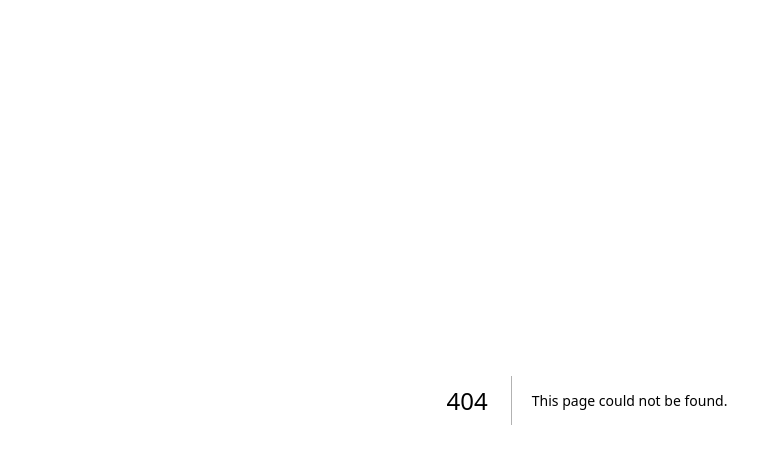
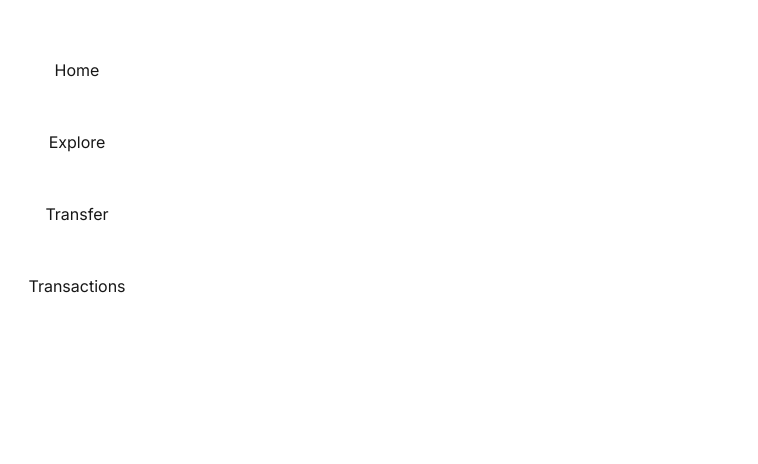
Before and after one commit to shreyaakalra/Vortex, a Next.js app in the folder apps/user-app/: page /dashboard/home in a window 1280 px wide. Before the commit this address had no page. Shown: the top 464 px of the page, without its empty margins (53-811 px from the left). Built offline with nearby package versions, Linux system fonts and the light colour scheme.

Commit message:
basic dashboard structure

```diff
--- /dev/null
+++ b/apps/user-app/app/dashboard/explore/page.tsx
@@ -0,0 +1,7 @@
+export default function ExplorePage(){
+    return(
+        <div>
+            Explore
+        </div>
+    )
+}
--- /dev/null
+++ b/apps/user-app/app/dashboard/home/page.tsx
@@ -0,0 +1,24 @@
+// this is home
+
+import Link from "next/link";
+
+export default function Home(){
+    return(
+        <div className="flex flex-col gap-3 justify-end p-10">
+            <Link href={"/dashboard/home"}>
+                <button className="border-2 border-white w-45 h-15">Home</button>
+            </Link>
+            <Link href={"/dashboard/explore"}>
+                <button className="border-2 border-white w-45 h-15">Explore</button>
+            </Link>
+            <Link href={"/dashboard/transfer"}>
+                <button className="border-2 border-white w-45 h-15">Transfer</button>
+            </Link>
+            <Link href={"/dashboard/transactions"}>
+                <button className="border-2 border-white w-45 h-15">Transactions</button>
+            </Link>
+
+
+        </div>
+    )
+}
--- a/apps/user-app/app/dashboard/page.tsx
+++ /dev/null
@@ -1,7 +0,0 @@
-export default function Dashboard(){
-    return(
-        <div>
-            Dashboard
-        </div>
-    )
-}
--- /dev/null
+++ b/apps/user-app/app/dashboard/transactions/page.tsx
@@ -0,0 +1,7 @@
+export default function ExplorePage(){
+    return(
+        <div>
+            Transactions
+        </div>
+    )
+}
--- /dev/null
+++ b/apps/user-app/app/dashboard/transfer/page.tsx
@@ -0,0 +1,7 @@
+export default function ExplorePage(){
+    return(
+        <div>
+            Transfer
+        </div>
+    )
+}
--- a/apps/user-app/app/sign-in/page.tsx
+++ b/apps/user-app/app/sign-in/page.tsx
@@ -34,7 +34,7 @@ export default function SignIn() {
         return;
       }
 
-      router.push("/dashboard");
+      router.push("/dashboard/home");
 
     } catch (e) {
       console.log(e);
--- a/apps/user-app/app/sign-up/page.tsx
+++ b/apps/user-app/app/sign-up/page.tsx
@@ -66,7 +66,7 @@ export default function SignUp() {
         return;
       }
 
-      router.push("/dashboard");
+      router.push("/dashboard/home");
     } catch (e) {
       console.log(e);
       setError({ form: "Network error. Please try again." });
--- a/apps/user-app/middleware.ts
+++ b/apps/user-app/middleware.ts
@@ -20,5 +20,5 @@ export function middleware(request: NextRequest) {
 // Right now: only /dashboard and anything under it.
 // Add more protected page paths here as you build them.
 export const config = {
-  matcher: ["/dashboard/:path*"],
+  matcher: ["/dashboard/home/:path*"],
 };
```
